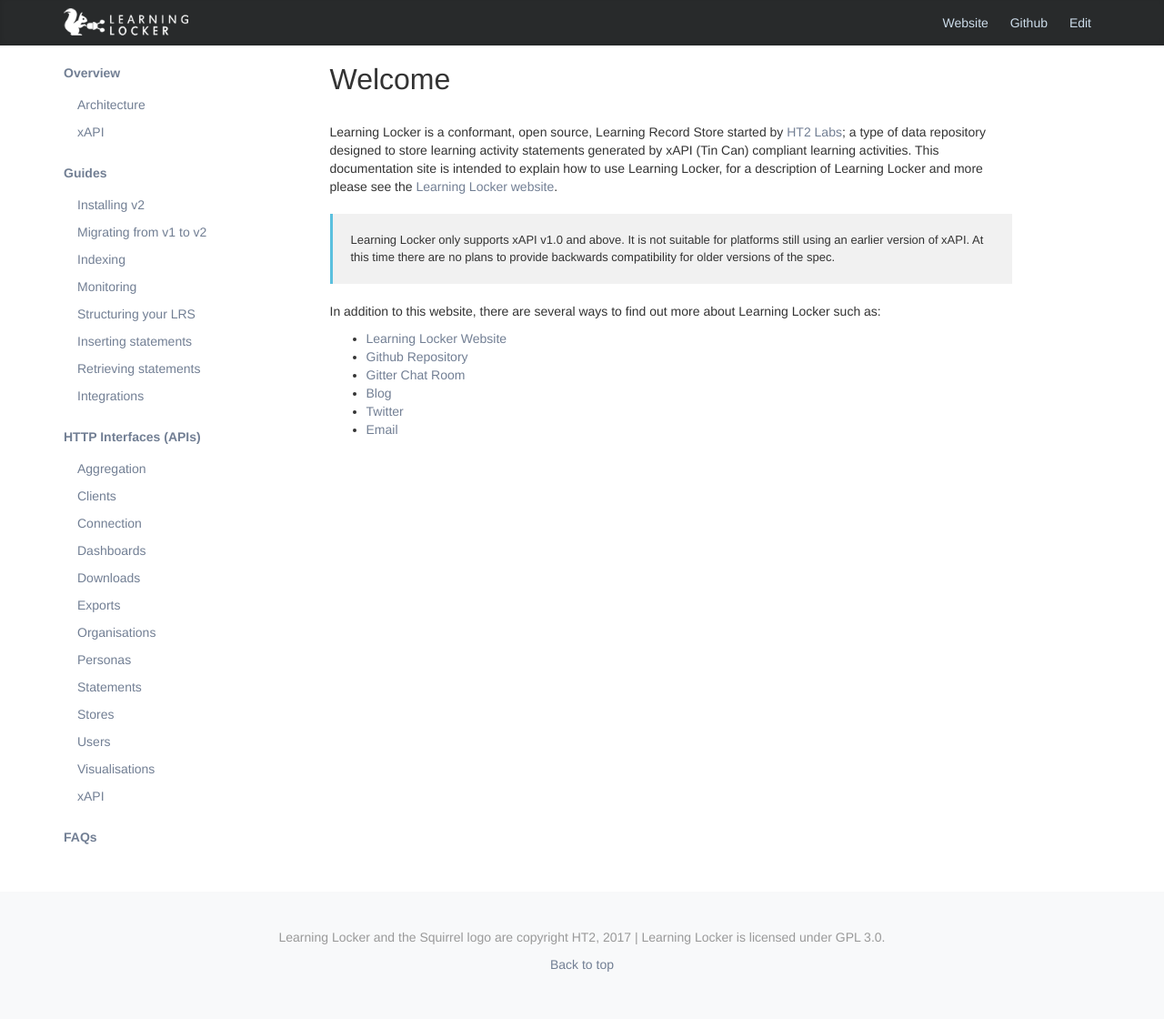
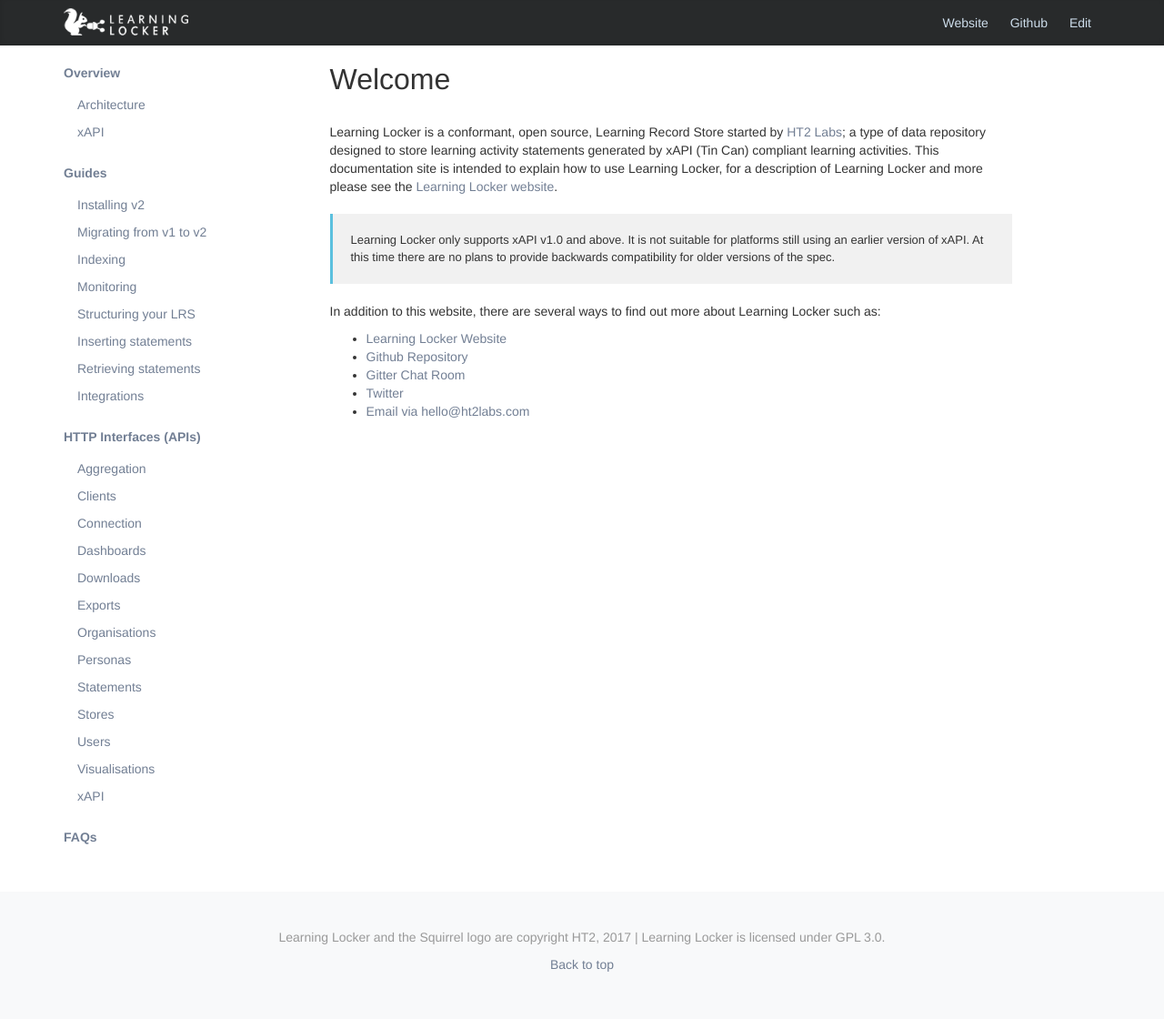
Before and after one commit to LearningLocker/docs, a Jekyll site: the page built from src/welcome.md, in a window 1280 px wide. Shown: the whole page at 91% size. Built offline with Jekyll 4.4.1, drawn with Linux system fonts in a browser that asks for light colours; nearby versions of some CDN libraries; our own code applies the rules of GitHub Pages for plain Markdown files.

Commit message:
Updates the welcome page.

```diff
--- a/src/welcome.md
+++ b/src/welcome.md
@@ -3,7 +3,7 @@
 
 # Welcome
 
-Learning Locker is a conformant, open source, Learning Record Store started by [HT2 Labs](http://ht2.co.uk); a type of data repository designed to store learning activity statements generated by xAPI (Tin Can) compliant learning activities. This documentation site is intended to explain how to use Learning Locker, for a description of Learning Locker and more please see the [Learning Locker website](http://learninglocker.net/).
+Learning Locker is a conformant, open source, Learning Record Store started by [HT2 Labs](https://www.ht2labs.com); a type of data repository designed to store learning activity statements generated by xAPI (Tin Can) compliant learning activities. This documentation site is intended to explain how to use Learning Locker, for a description of Learning Locker and more please see the [Learning Locker website](https://learninglocker.net/).
 
 > Learning Locker only supports xAPI v1.0 and above. It is not suitable for platforms still using an earlier version of xAPI. At this time there are no plans to provide backwards compatibility for older versions of the spec.
 
@@ -12,6 +12,5 @@
 - [Learning Locker Website](http://learninglocker.net/)
 - [Github Repository](https://github.com/learninglocker)
 - [Gitter Chat Room](https://gitter.im/LearningLocker/learninglocker)
-- [Blog](http://learninglocker.net/blog/)
 - [Twitter](https://twitter.com/learning_locker)
-- [Email](mailto:hello@learninglocker.net)
+- [Email via hello@ht2labs.com](mailto:hello@ht2labs.com)
```
